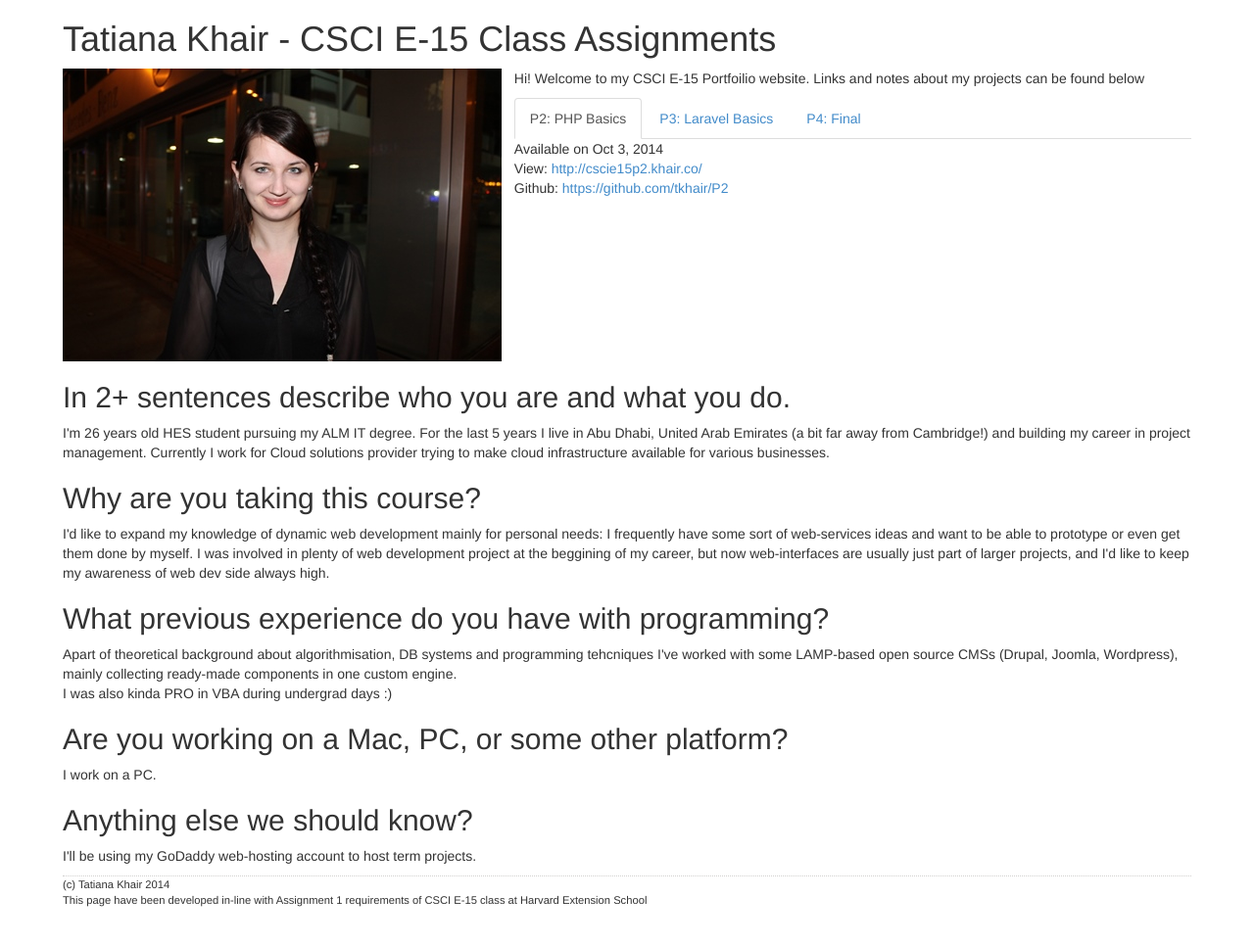
After one commit to tkhair/P1, a PHP site: page /index.php in a window 1280 px wide. The commit adds this page. Shown: the whole page at 98% size. Run offline with PHP 8.4, Linux system fonts and the light colour scheme; some libraries are stand-ins or nearby versions.

Commit message:
A version ready for class submission. Text content and photo are updated. iiiiiiiiiiiiiiiiiiiiiiiiiiiiiiiiiiiiiiiiiiiiiiiiiiiiiiiiiiiiiiiiii

```diff
--- a/css/style.css
+++ b/css/style.css
@@ -4,14 +4,14 @@ body { margin-left: 5%; margin-right: 5%; margin-bottom: 3%; }
    position: relative;
    overflow: hidden;
    float: left;
-   width: 30%;
+   width: 40%;
 
 }
 .tabs{
    position: relative;
    overflow: hidden;
    float: left;
-   width: 70%;
+   width: 60%;
 }
 .content{
 	display: block;
@@ -22,5 +22,6 @@ body { margin-left: 5%; margin-right: 5%; margin-bottom: 3%; }
 
 .footer{
 	width: 100%;
+	font-size: 80%;
 	border-top: thin dotted #D1D0CE;
 }
--- /dev/null
+++ b/index.php
@@ -0,0 +1,75 @@
+<!DOCTYPE html>
+<html lang="en">
+  <head>
+    <meta charset="utf-8">
+    <meta http-equiv="X-UA-Compatible" content="IE=edge">
+    <meta name="viewport" content="width=device-width, initial-scale=1">
+    <title>CSCI E-15 - Tatiana Khair</title>
+    <link href="css/bootstrap.min.css" rel="stylesheet">
+    <link href="css/style.css" rel="stylesheet">
+  </head>
+  <body>
+    <h1>Tatiana Khair - CSCI E-15 Class Assignments</h1>
+<!-- Photo -->
+    <div class="photo"> <img src='images/IMG_3662.JPG' alt='Tatiana Khair' >
+    </div>
+
+<!-- Nav tabs -->
+<div class="tabs">
+
+  <p>Hi! Welcome to my CSCI E-15 Portfoilio website. Links and notes about my projects can be found below</p>
+    <ul class="nav nav-tabs" role="tablist">
+      <li class="active"><a href="#p2" role="tab" data-toggle="tab">P2: PHP Basics</a></li>
+      <li><a href="#p3" role="tab" data-toggle="tab">P3: Laravel Basics</a></li>
+      <li><a href="#p4" role="tab" data-toggle="tab">P4: Final</a></li>
+    </ul>
+
+    <!-- Tab panes -->
+    <div class="tab-content"  width=70%>
+      <div class="tab-pane active" id="p2">
+        Available on Oct 3, 2014<br/>
+        View: <a href="http://cscie15p2.khair.co/">http://cscie15p2.khair.co/</a> <br/>
+        Github: <a href="https://github.com/tkhair/P2">https://github.com/tkhair/P2</a></div>
+      <div class="tab-pane" id="p3">
+        Available on Oct 24, 2014<br/>
+        View: <a href="http://cscie15p3.khair.co/">http://cscie15p3.khair.co/</a> <br/>
+        Github: <a href="https://github.com/tkhair/P3">https://github.com/tkhair/P3</a>
+      </div>
+      <div class="tab-pane" id="p4">
+        Available on Dec 12, 2014<br/>
+        View: <a href="http://cscie15p4.khair.co/">http://cscie15p4.khair.co/</a> <br/>
+        Github: <a href="https://github.com/tkhair/P4">https://github.com/tkhair/P4</a>
+      </div>
+    </div>
+</div>
+
+<!-- Text Content -->
+<div class="content">
+    <h2>In 2+ sentences describe who you are and what you do.</h2>
+    <p>I'm 26 years old HES student pursuing my ALM IT degree. For the last 5 years I live in Abu Dhabi, United Arab Emirates (a bit far away from Cambridge!) and building my career in project management. Currently I work for Cloud solutions provider trying to make cloud infrastructure available for various businesses. </p>
+
+    <h2>Why are you taking this course?</h2>
+    <p>I'd like to expand my knowledge of dynamic web development mainly for personal needs: I frequently have some sort of web-services ideas and want to be able to prototype or even get them done by myself. I was involved in plenty of web development project at the beggining of my career, but now web-interfaces are usually just part of larger projects, and I'd like to keep my awareness of web dev side always high.</p>
+
+    <h2>What previous experience do you have with programming?</h2>
+    <p>Apart of theoretical background about algorithmisation, DB systems and programming tehcniques I've worked with some LAMP-based open source CMSs (Drupal, Joomla, Wordpress), mainly collecting ready-made components in one custom engine. <br/>
+    I was also kinda PRO in VBA during undergrad days :)</p>
+
+    <h2>Are you working on a Mac, PC, or some other platform?</h2>
+    <p>I work on a PC.</p>
+
+    <h2>Anything else we should know?</h2>
+    <p>I'll be using my GoDaddy web-hosting account to host term projects.</p>
+</div>
+
+<div class="footer">
+    <p>(c) Tatiana Khair 2014<br/>
+    This page have been developed in-line with Assignment 1 requirements of CSCI E-15 class at Harvard Extension School</p
+</div>
+
+    <!-- jQuery (necessary for Bootstrap's JavaScript plugins) -->
+    <script src="https://ajax.googleapis.com/ajax/libs/jquery/1.11.1/jquery.min.js"></script>
+    <!-- Include all compiled plugins (below), or include individual files as needed -->
+    <script src="js/bootstrap.min.js"></script>
+  </body>
+</html>
```
Also changed, not shown: index.html (deleted, +0 -68 lines), README.md, images/IMG_3662.JPG (added).
